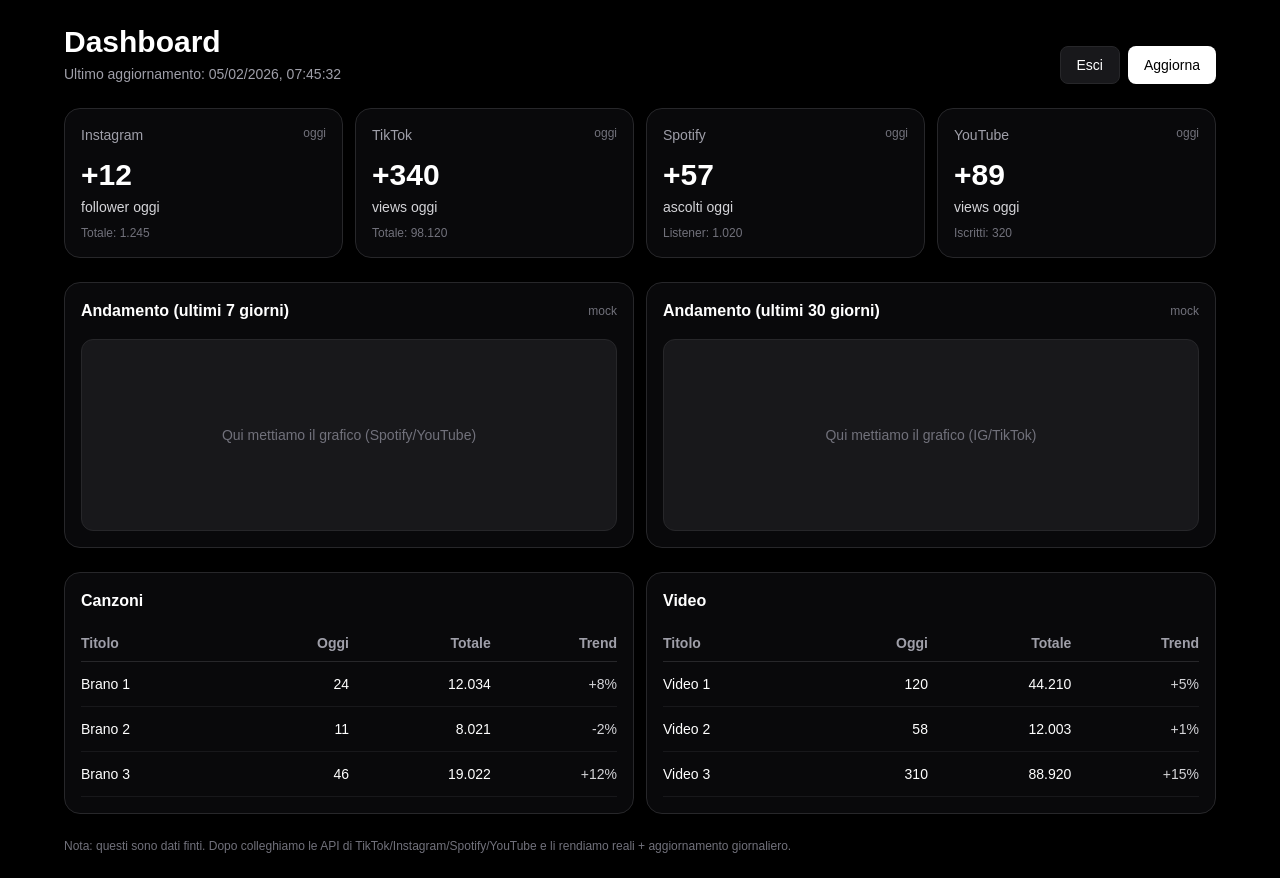
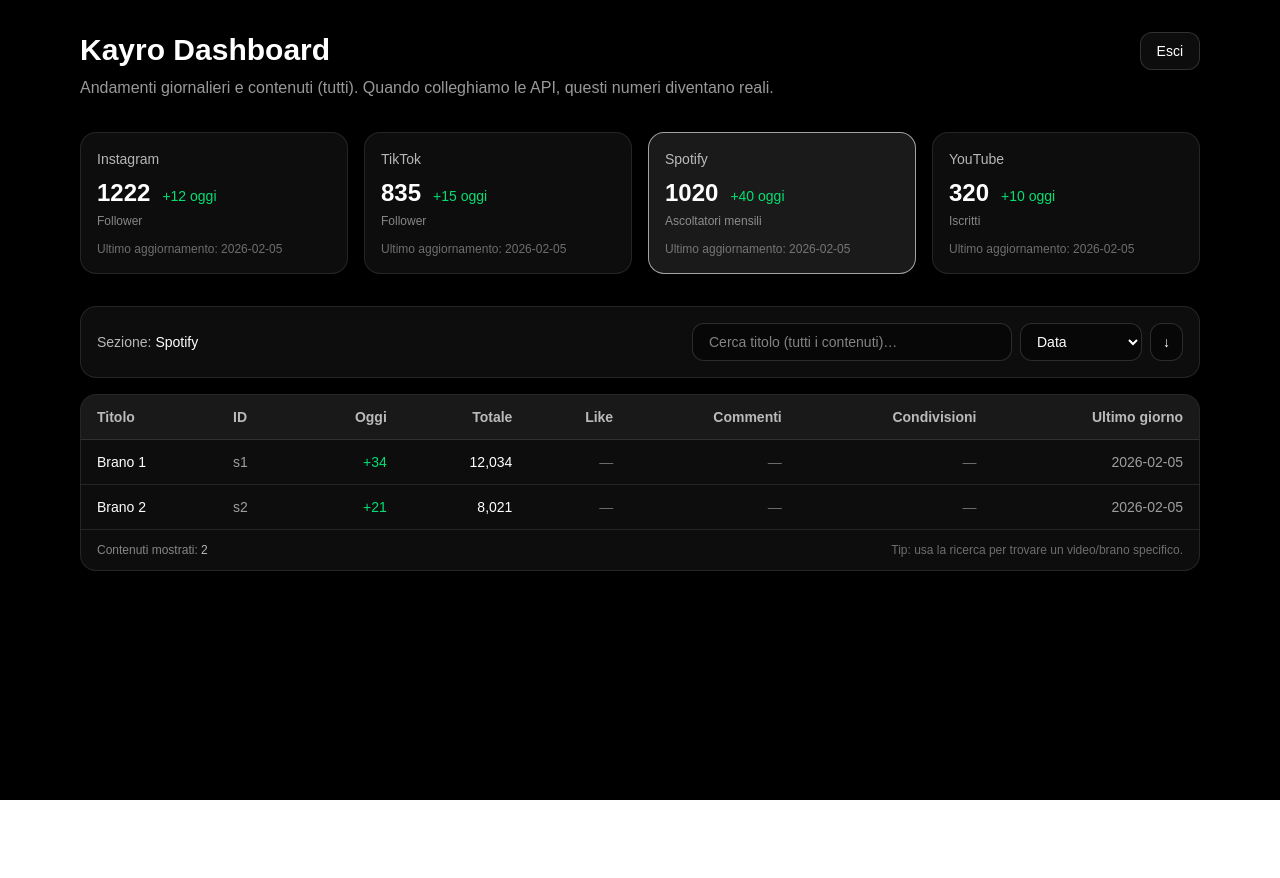
Before and after one commit to a78335323-hash/kayro-dashboard, a Next.js app: page /dashboard in a window 1280 px wide. After the commit the page ends 800 px from the top, so only its background shows below. Built offline with nearby package versions, Linux system fonts and the light colour scheme.

Commit message:
Update page.tsx

```diff
--- a/app/dashboard/page.tsx
+++ b/app/dashboard/page.tsx
@@ -1,153 +1,381 @@
+"use client";
+
+import { useMemo, useState } from "react";
+import { itemsDaily, platformDaily, type Platform } from "./mock";
+
+function formatDelta(n: number) {
+  const sign = n > 0 ? "+" : "";
+  return `${sign}${n}`;
+}
+
+function getLatestDateForPlatform(p: Platform) {
+  const dates = platformDaily
+    .filter((x) => x.platform === p)
+    .map((x) => x.date)
+    .sort();
+  return dates[dates.length - 1] ?? null;
+}
+
+function getPrevDateForPlatform(p: Platform, latest: string | null) {
+  if (!latest) return null;
+  const dates = platformDaily
+    .filter((x) => x.platform === p)
+    .map((x) => x.date)
+    .sort();
+  const idx = dates.lastIndexOf(latest);
+  return idx > 0 ? dates[idx - 1] : null;
+}
+
+function getPlatformTotals(p: Platform) {
+  const latest = getLatestDateForPlatform(p);
+  const prev = getPrevDateForPlatform(p, latest);
+
+  const latestRow = platformDaily.find((x) => x.platform === p && x.date === latest);
+  const prevRow = platformDaily.find((x) => x.platform === p && x.date === prev);
+
+  const followers = latestRow?.followers ?? null;
+  const followersPrev = prevRow?.followers ?? null;
+
+  const subs = latestRow?.subscribers ?? null;
+  const subsPrev = prevRow?.subscribers ?? null;
+
+  const monthlyListeners = latestRow?.monthlyListeners ?? null;
+  const monthlyListenersPrev = prevRow?.monthlyListeners ?? null;
+
+  return {
+    latest,
+    followers,
+    followersDelta:
+      followers !== null && followersPrev !== null ? followers - followersPrev : null,
+    subs,
+    subsDelta: subs !== null && subsPrev !== null ? subs - subsPrev : null,
+    monthlyListeners,
+    monthlyListenersDelta:
+      monthlyListeners !== null && monthlyListenersPrev !== null
+        ? monthlyListeners - monthlyListenersPrev
+        : null,
+  };
+}
+
+function getAllItemsForPlatform(p: Platform) {
+  // Raggruppa per itemId e calcola totale e delta giorno (latest - prev)
+  const rows = itemsDaily
+    .filter((x) => x.platform === p)
+    .slice()
+    .sort((a, b) => (a.date < b.date ? -1 : 1));
+
+  const byId = new Map<string, typeof rows>();
+  for (const r of rows) {
+    if (!byId.has(r.itemId)) byId.set(r.itemId, []);
+    byId.get(r.itemId)!.push(r);
+  }
+
+  const out = [];
+  for (const [itemId, list] of byId.entries()) {
+    const latest = list[list.length - 1];
+    const prev = list.length >= 2 ? list[list.length - 2] : null;
+
+    const deltaTotal = prev ? latest.total - prev.total : null;
+
+    out.push({
+      platform: p,
+      itemId,
+      title: latest.title,
+      latestDate: latest.date,
+      total: latest.total,
+      today: deltaTotal,
+      likes: latest.likes ?? null,
+      comments: latest.comments ?? null,
+      shares: latest.shares ?? null,
+    });
+  }
+
+  // Ordine: più recenti prima, poi titolo
+  out.sort((a, b) => {
+    if (a.latestDate !== b.latestDate) return a.latestDate < b.latestDate ? 1 : -1;
+    return a.title.localeCompare(b.title);
+  });
+
+  return out;
+}
+
+const PLATFORM_LABEL: Record<Platform, string> = {
+  instagram: "Instagram",
+  tiktok: "TikTok",
+  spotify: "Spotify",
+  youtube: "YouTube",
+};
+
 export default function DashboardPage() {
-  const today = new Date();
-  const lastUpdate = today.toLocaleString("it-IT");
+  const [tab, setTab] = useState<Platform>("spotify");
+  const [query, setQuery] = useState("");
+  const [sortKey, setSortKey] = useState<
+    "latestDate" | "title" | "total" | "today" | "likes" | "comments" | "shares"
+  >("latestDate");
+  const [sortDir, setSortDir] = useState<"asc" | "desc">("desc");
 
-  // ✅ MOCK DATA (poi li colleghiamo alle API)
-  const kpis = [
-    { name: "Instagram", value: "+12", label: "follower oggi", sub: "Totale: 1.245" },
-    { name: "TikTok", value: "+340", label: "views oggi", sub: "Totale: 98.120" },
-    { name: "Spotify", value: "+57", label: "ascolti oggi", sub: "Listener: 1.020" },
-    { name: "YouTube", value: "+89", label: "views oggi", sub: "Iscritti: 320" },
-  ];
+  const ig = useMemo(() => getPlatformTotals("instagram"), []);
+  const tt = useMemo(() => getPlatformTotals("tiktok"), []);
+  const sp = useMemo(() => getPlatformTotals("spotify"), []);
+  const yt = useMemo(() => getPlatformTotals("youtube"), []);
 
-  const songs = [
-    { title: "Brano 1", today: 24, total: 12034, trend: "+8%" },
-    { title: "Brano 2", today: 11, total: 8021, trend: "-2%" },
-    { title: "Brano 3", today: 46, total: 19022, trend: "+12%" },
-  ];
+  const allItems = useMemo(() => getAllItemsForPlatform(tab), [tab]);
 
-  const videos = [
-    { title: "Video 1", today: 120, total: 44210, trend: "+5%" },
-    { title: "Video 2", today: 58, total: 12003, trend: "+1%" },
-    { title: "Video 3", today: 310, total: 88920, trend: "+15%" },
-  ];
+  const filtered = useMemo(() => {
+    const q = query.trim().toLowerCase();
+    const arr = q ? allItems.filter((x) => x.title.toLowerCase().includes(q)) : allItems;
+
+    const dirMul = sortDir === "asc" ? 1 : -1;
+
+    arr.sort((a, b) => {
+      const av = a[sortKey] as any;
+      const bv = b[sortKey] as any;
+
+      // nulls last
+      if (av == null && bv == null) return 0;
+      if (av == null) return 1;
+      if (bv == null) return -1;
+
+      if (sortKey === "title" || sortKey === "latestDate") {
+        return String(av).localeCompare(String(bv)) * dirMul;
+      }
+      return (Number(av) - Number(bv)) * dirMul;
+    });
+
+    return arr;
+  }, [allItems, query, sortKey, sortDir]);
+
+  function setSort(k: typeof sortKey) {
+    if (sortKey === k) setSortDir(sortDir === "asc" ? "desc" : "asc");
+    else {
+      setSortKey(k);
+      setSortDir("desc");
+    }
+  }
+
+  const card = (p: Platform) => {
+    const t = p === "instagram" ? ig : p === "tiktok" ? tt : p === "spotify" ? sp : yt;
+
+    const mainValue =
+      p === "spotify"
+        ? t.monthlyListeners
+        : p === "youtube"
+          ? t.subs
+          : t.followers;
+
+    const mainDelta =
+      p === "spotify"
+        ? t.monthlyListenersDelta
+        : p === "youtube"
+          ? t.subsDelta
+          : t.followersDelta;
+
+    const mainLabel =
+      p === "spotify" ? "Ascoltatori mensili" : p === "youtube" ? "Iscritti" : "Follower";
+
+    return (
+      <button
+        key={p}
+        onClick={() => setTab(p)}
+        className={[
+          "rounded-2xl border px-4 py-4 text-left transition",
+          tab === p ? "border-white/60 bg-white/10" : "border-white/10 bg-white/5 hover:bg-white/10",
+        ].join(" ")}
+      >
+        <div className="text-sm text-white/70">{PLATFORM_LABEL[p]}</div>
+        <div className="mt-2 text-2xl font-semibold">
+          {mainValue ?? "—"}
+          {typeof mainDelta === "number" ? (
+            <span
+              className={[
+                "ml-3 text-sm font-medium",
+                mainDelta > 0 ? "text-green-400" : mainDelta < 0 ? "text-red-400" : "text-white/60",
+              ].join(" ")}
+            >
+              {formatDelta(mainDelta)} oggi
+            </span>
+          ) : (
+            <span className="ml-3 text-sm text-white/40">delta n/d</span>
+          )}
+        </div>
+        <div className="mt-1 text-xs text-white/50">{mainLabel}</div>
+        <div className="mt-3 text-xs text-white/40">Ultimo aggiornamento: {t.latest ?? "—"}</div>
+      </button>
+    );
+  };
 
   return (
-    <main className="min-h-screen bg-black text-white px-4 py-6">
-      {/* HEADER */}
-      <div className="max-w-6xl mx-auto flex flex-col gap-3 sm:flex-row sm:items-end sm:justify-between">
-        <div>
-          <h1 className="text-2xl sm:text-3xl font-semibold">Dashboard</h1>
-          <p className="text-sm text-zinc-400 mt-1">Ultimo aggiornamento: {lastUpdate}</p>
-        </div>
-
-        <div className="flex gap-2">
+    <div className="min-h-screen bg-black text-white">
+      <div className="mx-auto max-w-6xl px-4 py-8">
+        <div className="flex items-start justify-between gap-4">
+          <div>
+            <h1 className="text-3xl font-semibold">Kayro Dashboard</h1>
+            <p className="mt-2 text-white/60">
+              Andamenti giornalieri e contenuti (tutti). Quando colleghiamo le API, questi numeri
+              diventano reali.
+            </p>
+          </div>
           <a
             href="/api/logout"
-            className="px-4 py-2 rounded-lg bg-zinc-900 border border-zinc-800 hover:bg-zinc-800 transition text-sm"
+            className="rounded-xl border border-white/15 bg-white/5 px-4 py-2 text-sm hover:bg-white/10"
           >
             Esci
           </a>
-          <button
-            onClick={() => window.location.reload()}
-            className="px-4 py-2 rounded-lg bg-white text-black hover:bg-zinc-200 transition text-sm font-medium"
-          >
-            Aggiorna
-          </button>
         </div>
-      </div>
 
-      {/* KPI CARDS */}
-      <section className="max-w-6xl mx-auto mt-6 grid grid-cols-1 sm:grid-cols-2 lg:grid-cols-4 gap-3">
-        {kpis.map((k) => (
-          <div
-            key={k.name}
-            className="rounded-2xl bg-zinc-950 border border-zinc-800 p-4"
-          >
-            <div className="flex items-start justify-between">
-              <p className="text-sm text-zinc-400">{k.name}</p>
-              <span className="text-xs text-zinc-500">oggi</span>
+        {/* Cards */}
+        <div className="mt-8 grid grid-cols-1 gap-4 sm:grid-cols-2 lg:grid-cols-4">
+          {card("instagram")}
+          {card("tiktok")}
+          {card("spotify")}
+          {card("youtube")}
+        </div>
+
+        {/* Toolbar */}
+        <div className="mt-8 flex flex-col gap-3 rounded-2xl border border-white/10 bg-white/5 p-4 sm:flex-row sm:items-center sm:justify-between">
+          <div className="text-sm text-white/70">
+            Sezione: <span className="font-medium text-white">{PLATFORM_LABEL[tab]}</span>
+          </div>
+
+          <div className="flex w-full flex-col gap-2 sm:w-auto sm:flex-row sm:items-center">
+            <input
+              value={query}
+              onChange={(e) => setQuery(e.target.value)}
+              placeholder="Cerca titolo (tutti i contenuti)…"
+              className="w-full rounded-xl border border-white/15 bg-black/40 px-4 py-2 text-sm outline-none focus:border-white/40 sm:w-[320px]"
+            />
+            <div className="flex gap-2">
+              <select
+                value={sortKey}
+                onChange={(e) => setSortKey(e.target.value as any)}
+                className="rounded-xl border border-white/15 bg-black/40 px-3 py-2 text-sm outline-none focus:border-white/40"
+              >
+                <option value="latestDate">Data</option>
+                <option value="title">Titolo</option>
+                <option value="today">Oggi (delta)</option>
+                <option value="total">Totale</option>
+                <option value="likes">Like</option>
+                <option value="comments">Commenti</option>
+                <option value="shares">Condivisioni</option>
+              </select>
+              <button
+                onClick={() => setSortDir(sortDir === "asc" ? "desc" : "asc")}
+                className="rounded-xl border border-white/15 bg-black/40 px-3 py-2 text-sm hover:bg-white/10"
+              >
+                {sortDir === "asc" ? "↑" : "↓"}
+              </button>
             </div>
-            <div className="mt-3">
-              <div className="text-3xl font-semibold">{k.value}</div>
-              <div className="text-sm text-zinc-300 mt-1">{k.label}</div>
-              <div className="text-xs text-zinc-500 mt-2">{k.sub}</div>
-            </div>
-          </div>
-        ))}
-      </section>
-
-      {/* GRAFICI (placeholder) */}
-      <section className="max-w-6xl mx-auto mt-6 grid grid-cols-1 lg:grid-cols-2 gap-3">
-        <div className="rounded-2xl bg-zinc-950 border border-zinc-800 p-4">
-          <div className="flex items-center justify-between">
-            <h2 className="font-semibold">Andamento (ultimi 7 giorni)</h2>
-            <span className="text-xs text-zinc-500">mock</span>
-          </div>
-          <div className="mt-4 h-48 rounded-xl bg-zinc-900 border border-zinc-800 flex items-center justify-center text-zinc-500 text-sm">
-            Qui mettiamo il grafico (Spotify/YouTube)
           </div>
         </div>
 
-        <div className="rounded-2xl bg-zinc-950 border border-zinc-800 p-4">
-          <div className="flex items-center justify-between">
-            <h2 className="font-semibold">Andamento (ultimi 30 giorni)</h2>
-            <span className="text-xs text-zinc-500">mock</span>
-          </div>
-          <div className="mt-4 h-48 rounded-xl bg-zinc-900 border border-zinc-800 flex items-center justify-center text-zinc-500 text-sm">
-            Qui mettiamo il grafico (IG/TikTok)
-          </div>
-        </div>
-      </section>
-
-      {/* TABELLE */}
-      <section className="max-w-6xl mx-auto mt-6 grid grid-cols-1 lg:grid-cols-2 gap-3">
-        <div className="rounded-2xl bg-zinc-950 border border-zinc-800 p-4 overflow-hidden">
-          <h2 className="font-semibold">Canzoni</h2>
-          <div className="mt-3 overflow-x-auto">
-            <table className="w-full text-sm">
-              <thead className="text-zinc-400">
-                <tr className="border-b border-zinc-800">
-                  <th className="text-left py-2">Titolo</th>
-                  <th className="text-right py-2">Oggi</th>
-                  <th className="text-right py-2">Totale</th>
-                  <th className="text-right py-2">Trend</th>
+        {/* Table */}
+        <div className="mt-4 overflow-hidden rounded-2xl border border-white/10 bg-white/5">
+          <div className="overflow-x-auto">
+            <table className="min-w-[900px] w-full text-sm">
+              <thead className="bg-white/5 text-white/70">
+                <tr>
+                  <th className="px-4 py-3 text-left">
+                    <button onClick={() => setSort("title")} className="hover:text-white">
+                      Titolo
+                    </button>
+                  </th>
+                  <th className="px-4 py-3 text-left">ID</th>
+                  <th className="px-4 py-3 text-right">
+                    <button onClick={() => setSort("today")} className="hover:text-white">
+                      Oggi
+                    </button>
+                  </th>
+                  <th className="px-4 py-3 text-right">
+                    <button onClick={() => setSort("total")} className="hover:text-white">
+                      Totale
+                    </button>
+                  </th>
+                  <th className="px-4 py-3 text-right">
+                    <button onClick={() => setSort("likes")} className="hover:text-white">
+                      Like
+                    </button>
+                  </th>
+                  <th className="px-4 py-3 text-right">
+                    <button onClick={() => setSort("comments")} className="hover:text-white">
+                      Commenti
+                    </button>
+                  </th>
+                  <th className="px-4 py-3 text-right">
+                    <button onClick={() => setSort("shares")} className="hover:text-white">
+                      Condivisioni
+                    </button>
+                  </th>
+                  <th className="px-4 py-3 text-right">
+                    <button onClick={() => setSort("latestDate")} className="hover:text-white">
+                      Ultimo giorno
+                    </button>
+                  </th>
                 </tr>
               </thead>
+
               <tbody>
-                {songs.map((s) => (
-                  <tr key={s.title} className="border-b border-zinc-900">
-                    <td className="py-3">{s.title}</td>
-                    <td className="py-3 text-right">{s.today}</td>
-                    <td className="py-3 text-right">{s.total.toLocaleString("it-IT")}</td>
-                    <td className="py-3 text-right text-zinc-300">{s.trend}</td>
+                {filtered.length === 0 ? (
+                  <tr>
+                    <td className="px-4 py-10 text-center text-white/60" colSpan={8}>
+                      Nessun contenuto trovato per questa piattaforma.
+                      <div className="mt-2 text-xs text-white/40">
+                        (È normale per IG/TikTok se non hai ancora postato / non abbiamo ancora
+                        collegato i dati.)
+                      </div>
+                    </td>
                   </tr>
-                ))}
+                ) : (
+                  filtered.map((r) => (
+                    <tr key={r.itemId} className="border-t border-white/10">
+                      <td className="px-4 py-3 font-medium">{r.title}</td>
+                      <td className="px-4 py-3 text-white/60">{r.itemId}</td>
+
+                      <td className="px-4 py-3 text-right">
+                        {typeof r.today === "number" ? (
+                          <span
+                            className={[
+                              r.today > 0
+                                ? "text-green-400"
+                                : r.today < 0
+                                  ? "text-red-400"
+                                  : "text-white/60",
+                            ].join(" ")}
+                          >
+                            {formatDelta(r.today)}
+                          </span>
+                        ) : (
+                          <span className="text-white/40">—</span>
+                        )}
+                      </td>
+
+                      <td className="px-4 py-3 text-right">{r.total.toLocaleString()}</td>
+                      <td className="px-4 py-3 text-right">
+                        {r.likes ?? <span className="text-white/40">—</span>}
+                      </td>
+                      <td className="px-4 py-3 text-right">
+                        {r.comments ?? <span className="text-white/40">—</span>}
+                      </td>
+                      <td className="px-4 py-3 text-right">
+                        {r.shares ?? <span className="text-white/40">—</span>}
+                      </td>
+                      <td className="px-4 py-3 text-right text-white/60">{r.latestDate}</td>
+                    </tr>
+                  ))
+                )}
               </tbody>
             </table>
           </div>
-        </div>
 
-        <div className="rounded-2xl bg-zinc-950 border border-zinc-800 p-4 overflow-hidden">
-          <h2 className="font-semibold">Video</h2>
-          <div className="mt-3 overflow-x-auto">
-            <table className="w-full text-sm">
-              <thead className="text-zinc-400">
-                <tr className="border-b border-zinc-800">
-                  <th className="text-left py-2">Titolo</th>
-                  <th className="text-right py-2">Oggi</th>
-                  <th className="text-right py-2">Totale</th>
-                  <th className="text-right py-2">Trend</th>
-                </tr>
-              </thead>
-              <tbody>
-                {videos.map((v) => (
-                  <tr key={v.title} className="border-b border-zinc-900">
-                    <td className="py-3">{v.title}</td>
-                    <td className="py-3 text-right">{v.today}</td>
-                    <td className="py-3 text-right">{v.total.toLocaleString("it-IT")}</td>
-                    <td className="py-3 text-right text-zinc-300">{v.trend}</td>
-                  </tr>
-                ))}
-              </tbody>
-            </table>
+          <div className="flex flex-col gap-1 border-t border-white/10 px-4 py-3 text-xs text-white/50 sm:flex-row sm:items-center sm:justify-between">
+            <div>
+              Contenuti mostrati: <span className="text-white/70">{filtered.length}</span>
+            </div>
+            <div className="text-white/40">
+              Tip: usa la ricerca per trovare un video/brano specifico.
+            </div>
           </div>
         </div>
-      </section>
-
-      <p className="max-w-6xl mx-auto mt-6 text-xs text-zinc-500">
-        Nota: questi sono dati finti. Dopo colleghiamo le API di TikTok/Instagram/Spotify/YouTube e li rendiamo reali + aggiornamento giornaliero.
-      </p>
-    </main>
+      </div>
+    </div>
   );
 }
```
